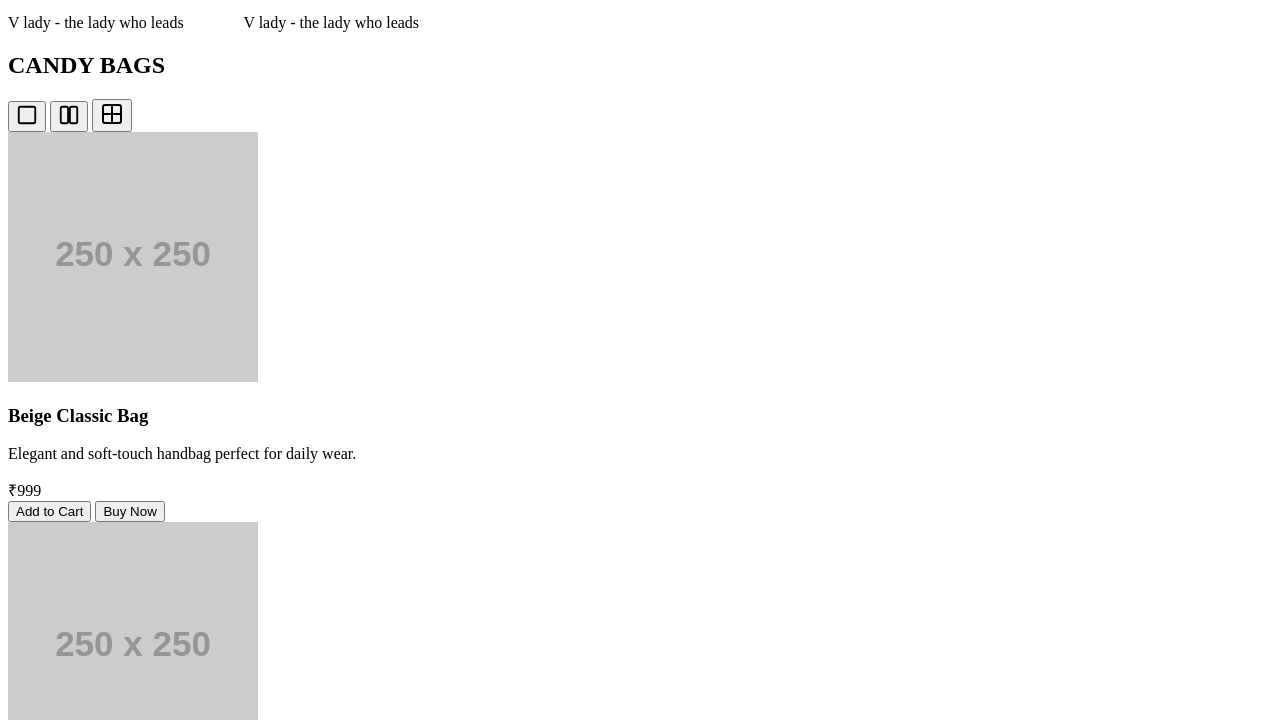
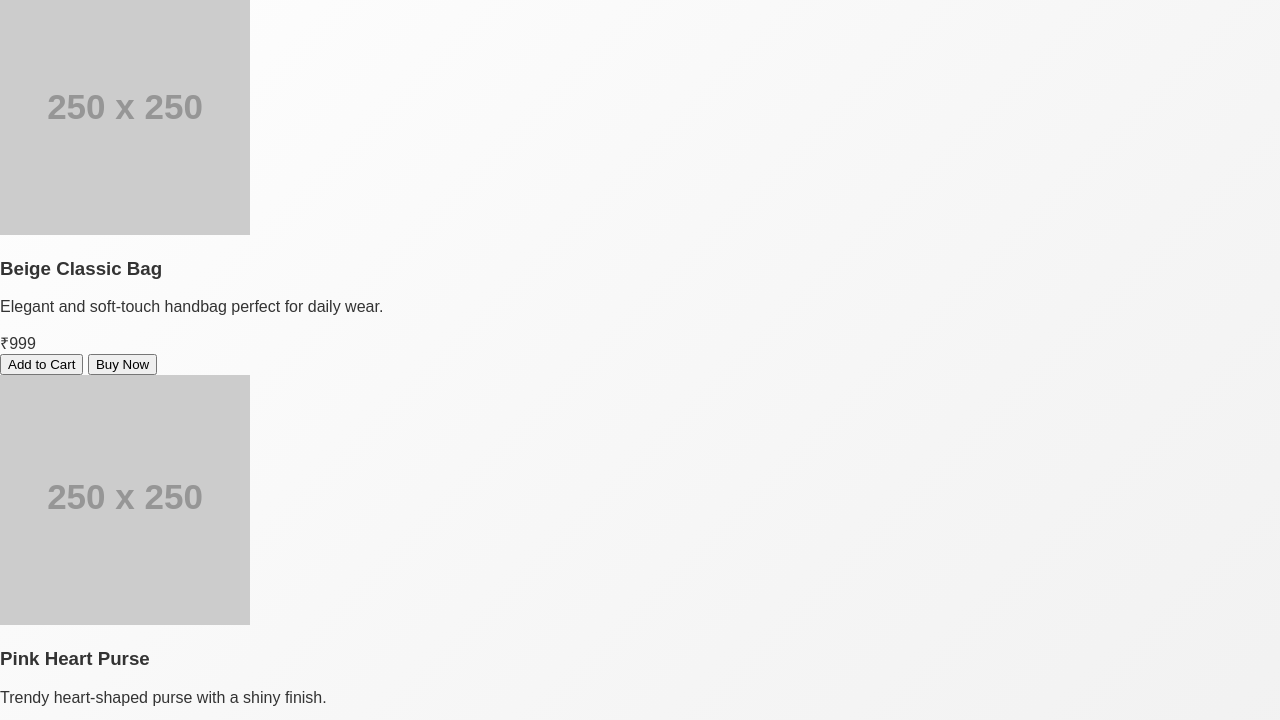
Before and after one commit to HariTeamCap/V_Lady, a plain HTML site: page Frontend/Candy_Bags.html in a window 1280 px wide. Shown: the part 134-854 px from the top of the page. Drawn offline with Linux system fonts and the light colour scheme; placeholder pictures from the web are drawn by us.

Commit message:
Update Candy_Bags.html
css file connected

```diff
--- a/Frontend/Candy_Bags.html
+++ b/Frontend/Candy_Bags.html
@@ -4,7 +4,7 @@
   <meta charset="UTF-8" />
   <meta name="viewport" content="width=device-width, initial-scale=1.0" />
   <title>V LADY | Bags Collection</title>
-  <link rel="stylesheet" href="productshowcase.css" />
+  <link rel="stylesheet" href="Candy_Bags.css" />
 </head>
 <body>
 
```
